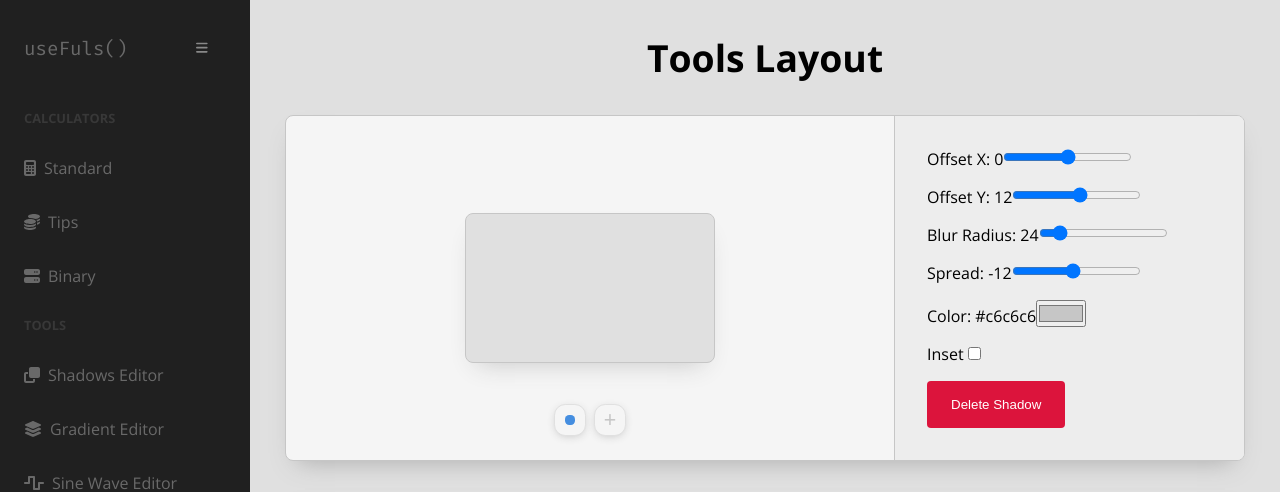
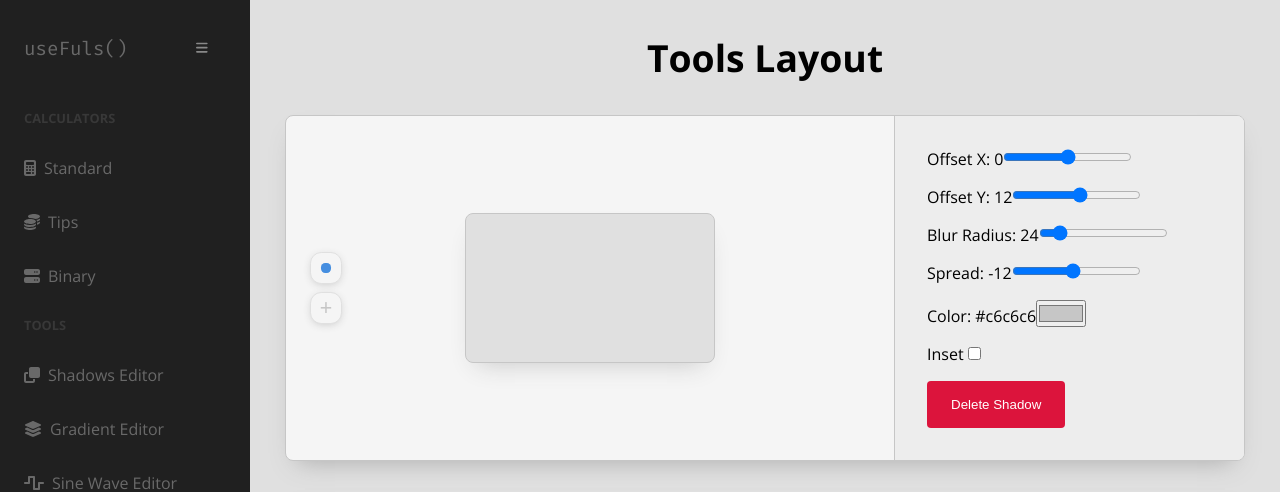
Before and after one commit to vdfuste/usefuls, a Next.js app: page /tools/shadows-editor in a window 1280 px wide. Shown: the top 492 px of the page. Built offline with nearby package versions, Linux system fonts and the light colour scheme.

Commit message:
Shadow buttons moved to left

```diff
--- a/src/app/tools/shadows-editor/style.module.scss
+++ b/src/app/tools/shadows-editor/style.module.scss
@@ -13,7 +13,6 @@
 		.left {
 			position: relative;
 
-			flex-direction: column;
 			align-items: center;
 			justify-content: center;
 			flex-grow: 1;
@@ -31,15 +30,16 @@
 
 			.shadowButtons {
 				position: absolute;
-				bottom: 0;
-
-				// display: none;
-				justify-content: center;
+				left: 0;
+				// bottom: 0;
 
 				ul {
-					margin-bottom: $spacing-lg;
+					margin-left: $spacing-lg;
+
 					display: flex;
+					flex-direction: column;
 					gap: $spacing-sm;
+
 					list-style-type: none;
 
 					li {
```
